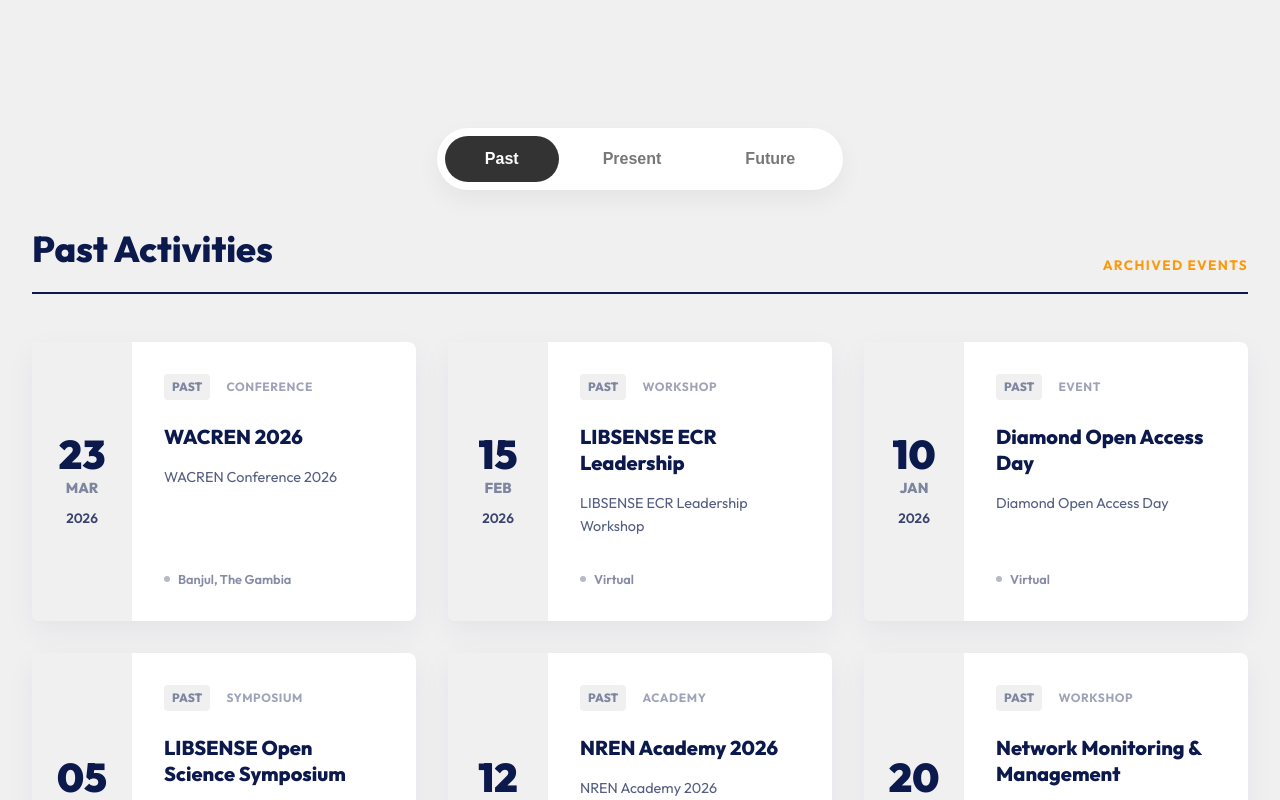
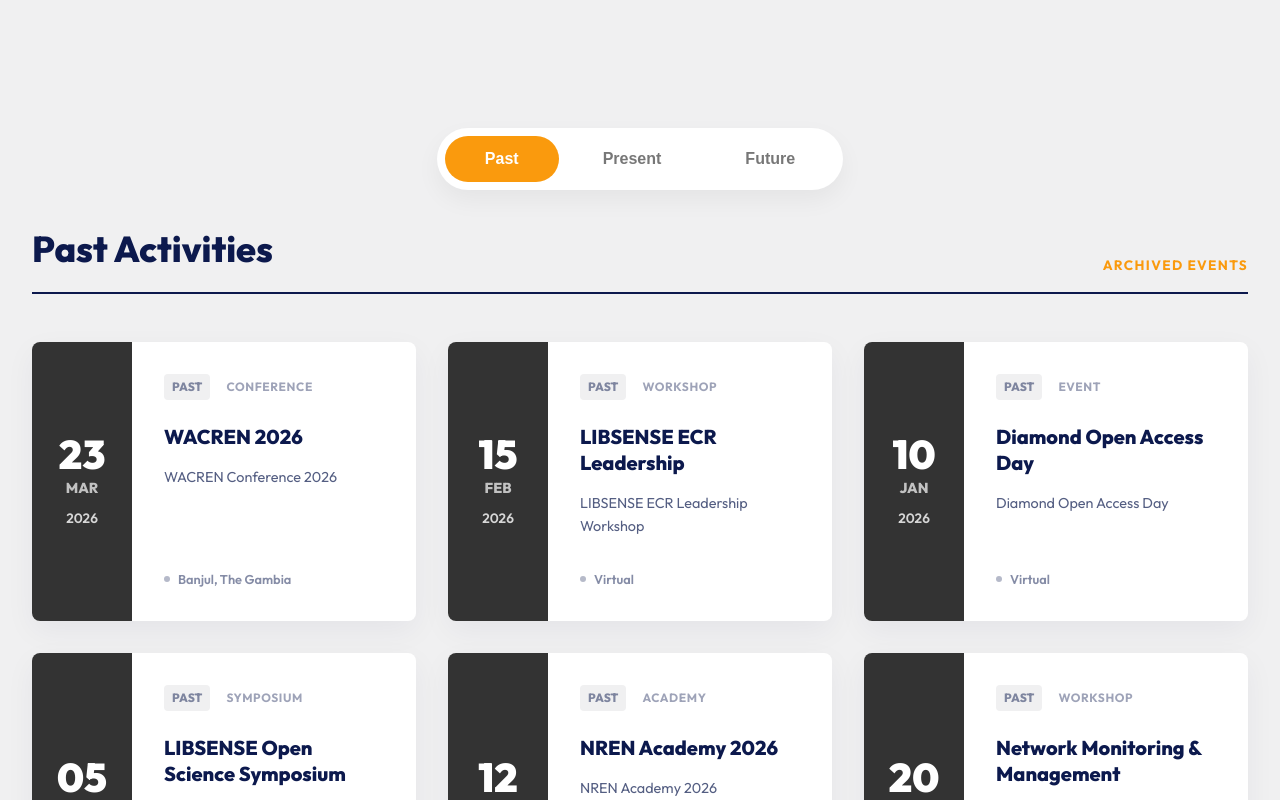
Before and after one commit to rizennews/africaconnect4, a Next.js app: page /activities in a window 1280 px wide. Shown: the part 1240-2040 px from the top of the page. Built offline with nearby package versions, Linux system fonts and the light colour scheme.

Commit message:
Update past event cards to deep grey and revert toggle

```diff
--- a/src/components/ActivitiesToggle.module.css
+++ b/src/components/ActivitiesToggle.module.css
@@ -39,11 +39,6 @@
   color: white;
 }
 
-.toggleButton.activePast {
-  background: #333333; /* Deep grey */
-  color: white;
-}
-
 .eventsWrapper {
   width: 100%;
 }
--- a/src/components/ActivitiesToggle.tsx
+++ b/src/components/ActivitiesToggle.tsx
@@ -132,7 +132,7 @@ export default function ActivitiesToggle() {
     <div className={styles.wrapper}>
       <div className={styles.toggleContainer}>
         <button
-          className={`${styles.toggleButton} ${activeTab === 'PAST' ? `${styles.active} ${styles.activePast}` : ''}`}
+          className={`${styles.toggleButton} ${activeTab === 'PAST' ? styles.active : ''}`}
           onClick={() => setActiveTab('PAST')}
         >
           Past
--- a/src/components/EventCard.module.css
+++ b/src/components/EventCard.module.css
@@ -23,8 +23,8 @@
 }
 
 .past .dateSidebar {
-  background-color: #f0f0f1;
-  color: var(--color-primary-dark);
+  background-color: #333333;
+  color: #ffffff;
 }
 
 .day {
@@ -46,7 +46,7 @@
 }
 
 .past .month {
-  color: rgba(12, 25, 77, 0.5);
+  color: rgba(255, 255, 255, 0.7);
 }
 
 .year {
```
